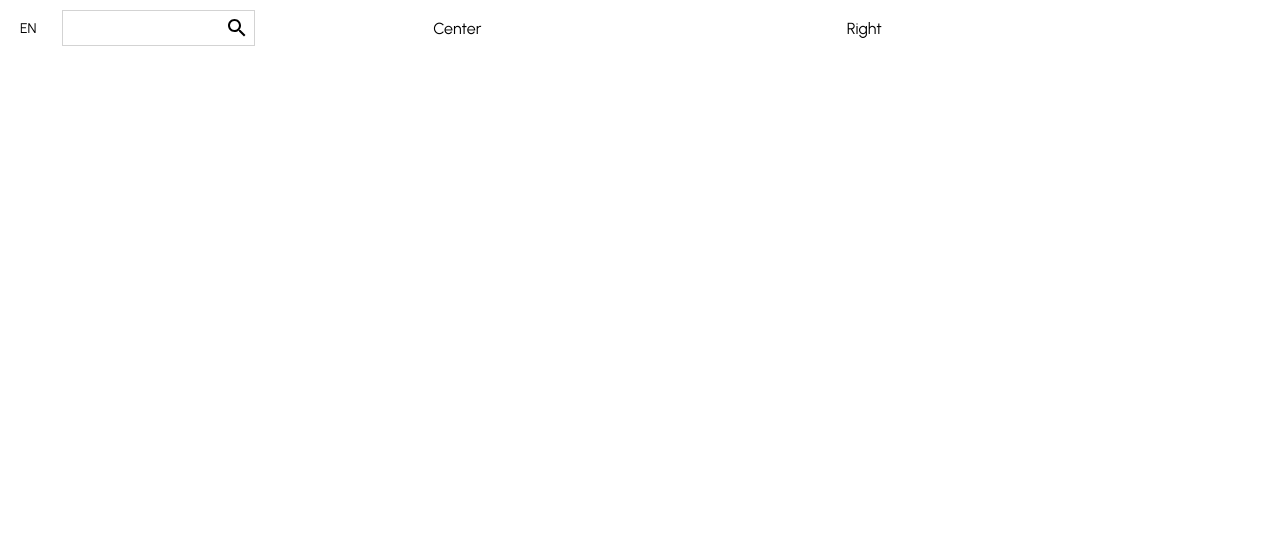
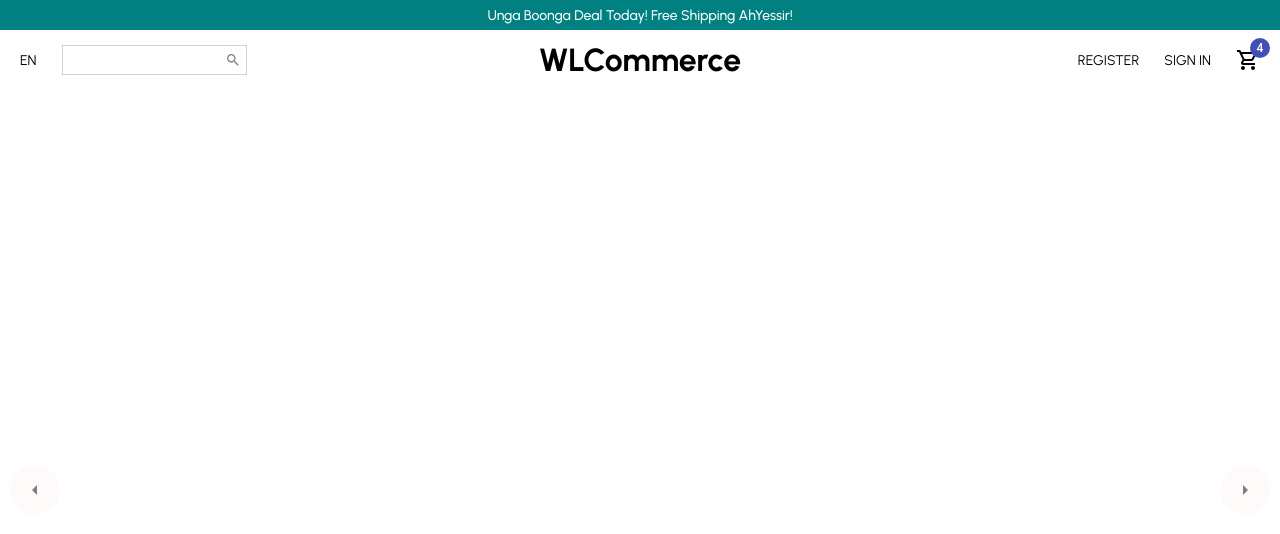
Before and after one commit to WaddyLeonvil/ECommerceApp, a React (Create React App) app: page / in a window 1280 px wide. Shown: the top 534 px of the page. Built offline with nearby package versions, Linux system fonts and the light colour scheme.

Commit message:
Added navbar and image slider

```diff
--- /dev/null
+++ b/src/components/Announcement.css
@@ -0,0 +1,10 @@
+.announcement-container {
+    height: 30px;
+    background-color: teal;
+    color: white;
+    display: flex;
+    align-items: center;
+    justify-content: center;
+    font-size: 14px;
+    font-weight: 500;
+}
--- /dev/null
+++ b/src/components/Announcement.js
@@ -0,0 +1,10 @@
+import React from 'react';
+import './Announcement.css';
+
+export default function Announcement() {
+    return (
+        <div className="announcement-container">
+            Unga Boonga Deal Today! Free Shipping AhYessir!
+        </div>
+    )
+}
--- a/src/components/Navbar.css
+++ b/src/components/Navbar.css
@@ -3,10 +3,11 @@
 }
 
 .navbar-wrapper {
+    height: 60px;
     display: flex;
     justify-content: space-between;
     align-items: center;
-    padding: 10px 20px;
+    padding: 0px 20px;
 }
 
 .navbar-left {
@@ -17,9 +18,13 @@
 
 .navbar-center {
     flex: 1;
+    text-align: center;
 }
 
 .navbar-right {
+    display: flex;
+    align-items: center;
+    justify-content: flex-end;
     flex: 1;
 }
 
@@ -31,7 +36,7 @@
 .search-container {
     display: flex;
     align-items: center;
-    border: 1px solid lightgray;
+    border: 0.5px solid lightgray;
     margin-left: 25px;
     padding: 5px;
 }
@@ -39,3 +44,13 @@
 .navbar-input {
     border: none;
 }
+
+.navbar-logo {
+    font-weight: bold;
+}
+
+.navbar-menu-item {
+    font-size: 14px;
+    margin-left: 25px;
+    cursor: pointer;
+}
--- a/src/components/Navbar.js
+++ b/src/components/Navbar.js
@@ -1,4 +1,5 @@
-import { Search } from '@material-ui/icons';
+import { Search, ShoppingCartOutlined } from '@material-ui/icons';
+import { Badge } from '@material-ui/core';
 import React from 'react';
 import './Navbar.css';
 
@@ -10,11 +11,21 @@ export default function Navbar() {
           <span className="language">EN</span>
           <div className="search-container">
             <input type="text" className='navbar-input' />
-                    <Search />
+            <Search style={{color: "gray", fontSize: 16}} />
           </div>
         </div>
-            <div className="navbar-center">Center</div>
-            <div className="navbar-right">Right</div>
+        <div className="navbar-center">
+          <h1 className="navbar-logo">WLCommerce</h1>
+        </div>
+        <div className="navbar-right">
+          <div className="navbar-menu-item">REGISTER</div>
+          <div className="navbar-menu-item">SIGN IN</div>
+          <div className="navbar-menu-item">
+          <Badge badgeContent={4} color="primary">
+            <ShoppingCartOutlined />
+          </Badge>
+          </div>
+        </div>
       </div>
     </div>
   )
--- /dev/null
+++ b/src/components/Slider.css
@@ -0,0 +1,48 @@
+.slider-container {
+    width: 100%;
+    height: 100vh;
+    display: flex;
+    position: relative;
+}
+
+.slider-wrapper {
+    height: 100%;
+
+}
+
+.slide {
+    display: flex;
+    align-items: center;
+}
+
+.slider-img-container {
+
+}
+
+.slider-info-container {
+
+}
+
+.slider-arrow {
+    width: 50px;
+    height: 50px;
+    background-color: #fff7f7;
+    border-radius: 50%;
+    display: flex;
+    align-items: center;
+    justify-content: center;
+    position: absolute;
+    top: 0;
+    bottom: 0;
+    margin: auto;
+    cursor: pointer;
+    opacity: 0.5;
+}
+
+#arrow-left {
+    left: 10px;
+}
+
+#arrow-right {
+    right: 10px;
+}
--- /dev/null
+++ b/src/components/Slider.js
@@ -0,0 +1,19 @@
+import { ArrowLeftOutlined, ArrowRightOutlined } from '@material-ui/icons'
+import React from 'react'
+import './Slider.css'
+
+export default function Slider() {
+    return (
+        <div className="slider-container">
+            <div className="slider-arrow" id='arrow-left'>
+                <ArrowLeftOutlined />
+            </div>
+            <div className="slider-wrapper">
+
+            </div>
+            <div className="slider-arrow" id='arrow-right'>
+                <ArrowRightOutlined />
+            </div>
+        </div>
+    )
+}
--- a/src/pages/Home.js
+++ b/src/pages/Home.js
@@ -1,11 +1,15 @@
 import React from 'react'
 import './Home.css'
 import Navbar from '../components/Navbar'
+import Announcement from '../components/Announcement'
+import Slider from '../components/Slider'
 
 export default function Home() {
-  return (
-    <div>
-        <Navbar />
-    </div>
-  )
+	return (
+		<div>
+			<Announcement />
+			<Navbar />
+			<Slider />
+		</div>
+	)
 }
```
Lines whose indentation alone changed are shown as unchanged.
